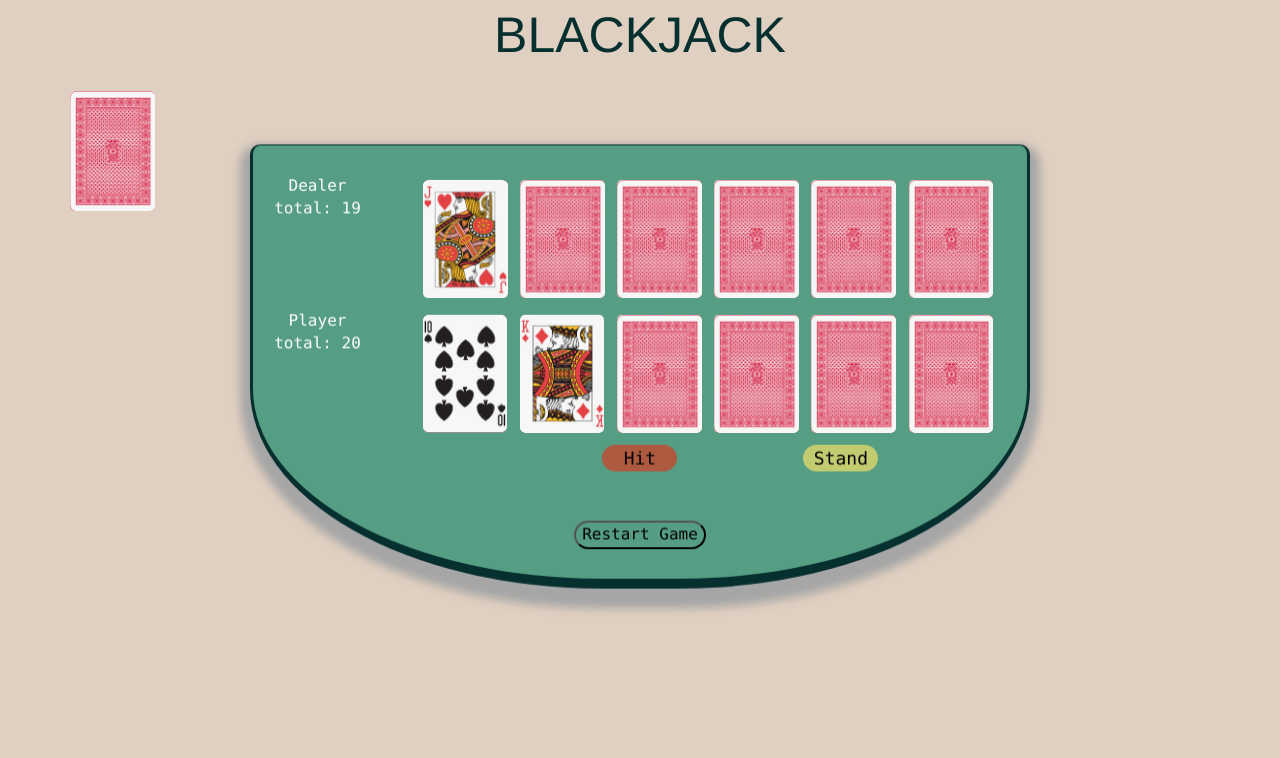
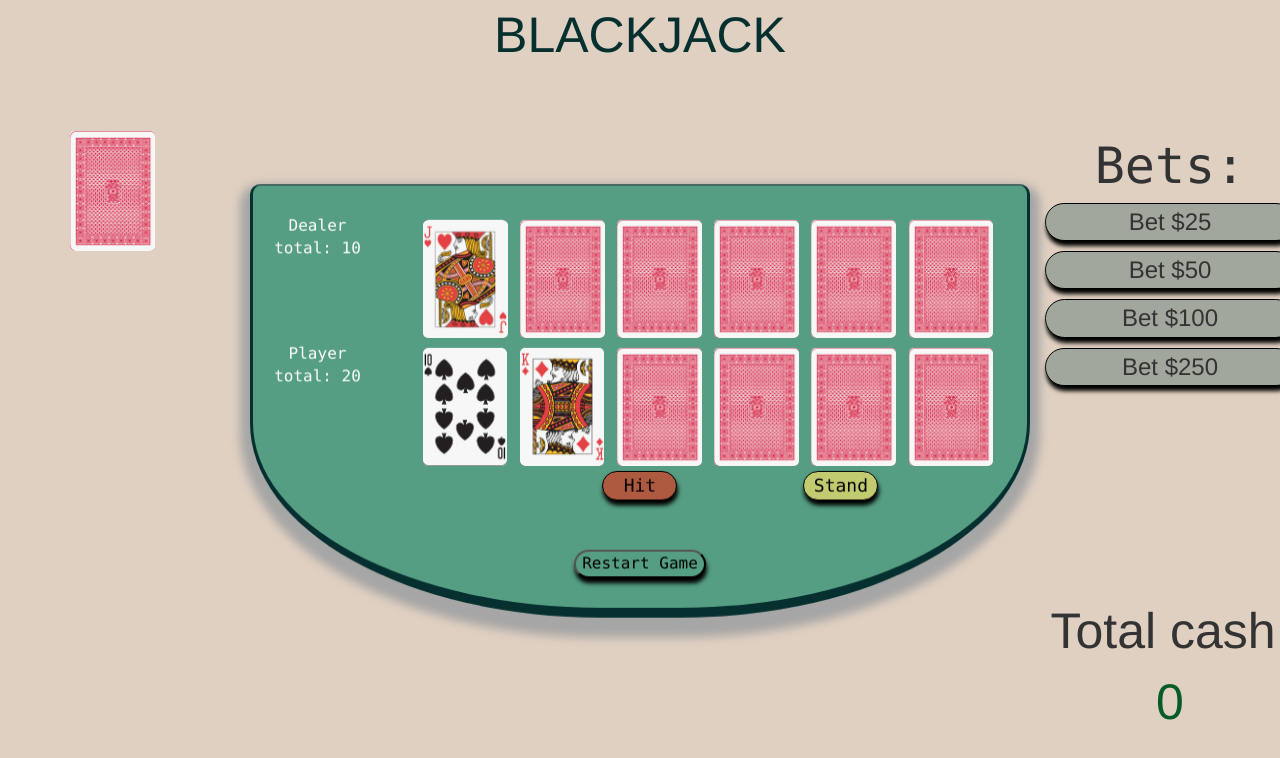
Before and after one commit to seanbhup/blackjack, a plain HTML site: page index.html in a window 1280 px wide. Both pictures are taken after a click on the button "Deal". Drawn offline with Linux system fonts and the light colour scheme.

Commit message:
new branch added betting designs

```diff
--- a/css/styles.css
+++ b/css/styles.css
@@ -8,7 +8,7 @@ body{
 }
 
 img{
-	height: 120px;
+	height: 120px;`
 	/* width: 100%; */
 	position: absolute;
 	left: 0px;
@@ -20,8 +20,8 @@ img{
 }
 
 img:hover{
-	transform: rotate(180deg);
-	transition: all .5s;
+	transform: rotate(360deg);
+	transition: all 1s;
 }
 
 .deck{
@@ -33,7 +33,42 @@ img:hover{
 	color: #06302f;
 }
 
+.bets-wrapper{
+	width: 250px;
+}
+
+.total-cash{
+	width: 250px;
+	margin-top: 200px;
+	font-size: 50px;
+}
+
+#total-cash-value{
+	color: #065C27;
+}
+
+.bets{
+	font-family: Lucida Console;
+	font-size: 50px;
+	width: 250px;
+}
+
+.bet-button{
+	width: 250px;
+	font-size: 24px;
+	margin-bottom: 10px;
+	border-radius: 20px;
+	background-color: #A2A79E;
+	border: 1px solid black;
+	box-shadow: 1px 5px 4px black;
+}
+
+.bet-button:hover{
+	background-color: #A4BD99;
+}
+
 .the-table{
+	position: absolute;
 	background-color: #559e83;
 	/* border: 4px solid #06302f; */
 	border-bottom: 10px solid #06302f;
@@ -77,6 +112,9 @@ img:hover{
 	/* border: .5px solid blue; */
 	border: none;
 	color: black;
+	border: 1px solid black;
+	box-shadow: 1px 5px 4px black;
+	font-family: Lucida Console;
 }
 
 .deal-button{
@@ -104,6 +142,7 @@ img:hover{
 	margin-top: 50px;
 	color: black;
 	border-radius: 20px;
+	box-shadow: 1px 5px 4px black;
 	/* border: 1px solid black */
 	/* transform: skew(-10deg); */
 }
@@ -115,3 +154,38 @@ img:hover{
 .dealer-total{
 	/* transform: skew(-10deg); */
 }
+
+.end-game{
+}
+
+.end-game-message{
+	font-size: 42px;
+	font-family: Lucida Console;
+	color: red;
+	font-weight: bold;
+}
+
+.end-game-animation{
+	animation: color-change 2s infinite;
+	height: 200px;
+}
+
+@-webkit-keyframes color-change{
+	0% {opacity: 0;}
+	100% {opacity: 1;}
+}
+
+@keyframes color-change{
+	0%{
+		background: url("https://www.base64-image.de/build/img/mr-base64-482fa1f767.png")
+	}
+	33%{
+		background: url("https://slack-imgs.com/?c=1&url=https%3A%2F%2Fi.imgsafe.org%2F8396754945.png")
+	}
+	66%{
+		background: url("https://www.base64-image.de/build/img/mr-base64-482fa1f767.png");
+	}
+	100%{
+		background: url("https://slack-imgs.com/?c=1&url=https%3A%2F%2Fs23.postimg.org%2F7dzmz2srv%2Fdownload1.png")
+	}
+}
--- a/index.html
+++ b/index.html
@@ -25,10 +25,19 @@ Make a Deal, hit, and stand button -->
 <div class="container text-center">
 	<div class="row title text-center">BLACKJACK</div>
 	<div class="row end-game-message">&nbsp;</div>
+	<div class="row end-game"></div>
 	<div class="deck">
 		<img src="images/deck.png">
 	</div>
 	<div class="row">
+		<div class="col-sm-1 col-sm-offset-10 bets-wrapper">
+			<div class="col-sm-2 bets">Bets:</div>
+			<button class="bet-button bet25">Bet $25</button>
+			<button class="bet-button bet50">Bet $50</button>
+			<button class="bet-button bet100">Bet $100</button>
+			<button class="bet-button bet250">Bet $250</button>
+			<div class="total-cash">Total cash: <span id="total-cash-value">0</span></div>
+		</div>
 		<!-- The table element -->
 		<div class="the-table col-sm-8 col-sm-offset-2">
 			<!-- The dealer element -->
--- a/js/scripts2.js
+++ b/js/scripts2.js
@@ -5,6 +5,8 @@ const freshDeck = createDeck();
 var theDeck = freshDeck;
 var playersHand = [];
 var dealersHand = [];
+var dealersOpeningHand = [];
+
 // var firstDeal = true;
 // var topOfDeck = 4;
 
@@ -39,7 +41,8 @@ var dealersHand = [];
 
 
 		calculateTotal("player",playersHand);
-		calculateTotal("dealer",dealersHand);
+		dealersOpeningHand.push(dealersHand[0]);
+		calculateTotal("dealer",dealersOpeningHand);
 
 		// ---MAKES DEAL BUTTON DISAPPEAR ON CLICK----
 		var whatToDo = $(this).attr("toDo");
@@ -120,15 +123,20 @@ var dealersHand = [];
 
 		if(playerTotal > 21){
 			$(".end-game-message").text("Sorry, you lost!")
+			$(".end-game").addClass("end-game-animation")
 		}else if(dealerTotal > 21){
 			$(".end-game-message").text("You won!")
+			$(".end-game").addClass("end-game-animation")
 		}else{
 			if(playerTotal > dealerTotal){
 				$(".end-game-message").text("Sorry, y--... Just kidding, YOU WON!")
+				$(".end-game").addClass("end-game-animation")
 			}else if(dealerTotal > playerTotal){
-				$(".player-total").text("Sorry, you lost!")
+				$(".end-game-message").text("Sorry, you lost!")
+				$(".end-game").addClass("end-game-animation")
 			}else{
-				$(".dealer-total .player-total").text("You pushed with the dealer!")
+				$(".end-game-message").text("You pushed with the dealer!")
+				$(".end-game").addClass("end-game-animation")
 			}
 		}
 	}
@@ -181,7 +189,6 @@ var dealersHand = [];
 			var classToTarget = "." + who + "-cards .card-" + whichSlot;
 			// console.log(classToTarget);
 			$(classToTarget).html('<img src="images/' + whatCard + '.png">');
-			$(".card").addClass("flip");
 		// }
 
 
@@ -217,7 +224,9 @@ var dealersHand = [];
 			$(classToTarget).text(total)
 		}
 		return total;
+	};
 
+	function totalCash(betAmount, ifWin, currentCash){
 
-	};
+	}
 });
```
Also changed, not shown: images/base.png, images/baseDC.png (added).
